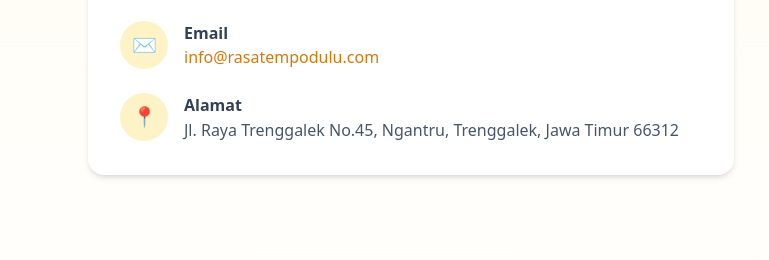
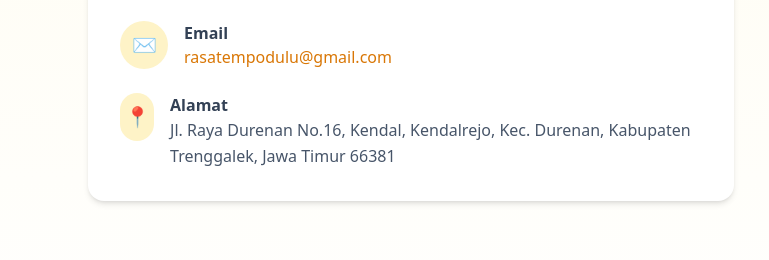
Before and after one commit to AnantaR07/RasaTempoDulu, a plain HTML site: page kontak.html in a window 1280 px wide. Shown: the part 540-800 px from the top of the page, 0-769 px from the left. Drawn offline with nearby package versions, Linux system fonts and the light colour scheme.

Commit message:
Update kontak.html

```diff
--- a/kontak.html
+++ b/kontak.html
@@ -153,7 +153,7 @@
               <a
                 href="mailto:info@rasatempodulu.com"
                 class="text-amber-600 hover:text-amber-800 transition"
-                >info@rasatempodulu.com</a
+                >rasatempodulu@gmail.com</a
               >
             </div>
           </div>
@@ -167,7 +167,7 @@
             <div>
               <p class="font-semibold text-slate-700">Alamat</p>
               <p class="text-slate-600 leading-relaxed">
-                Jl. Raya Trenggalek No.45, Ngantru, Trenggalek, Jawa Timur 66312
+                Jl. Raya Durenan No.16, Kendal, Kendalrejo, Kec. Durenan, Kabupaten Trenggalek, Jawa Timur 66381
               </p>
             </div>
           </div>
```
